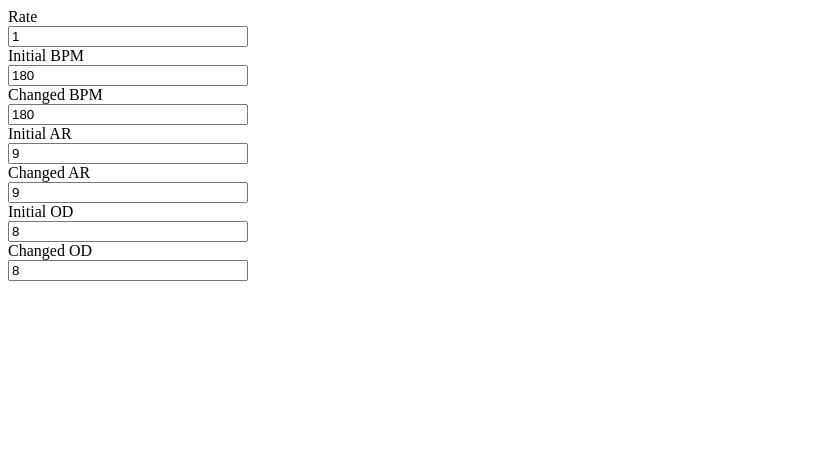
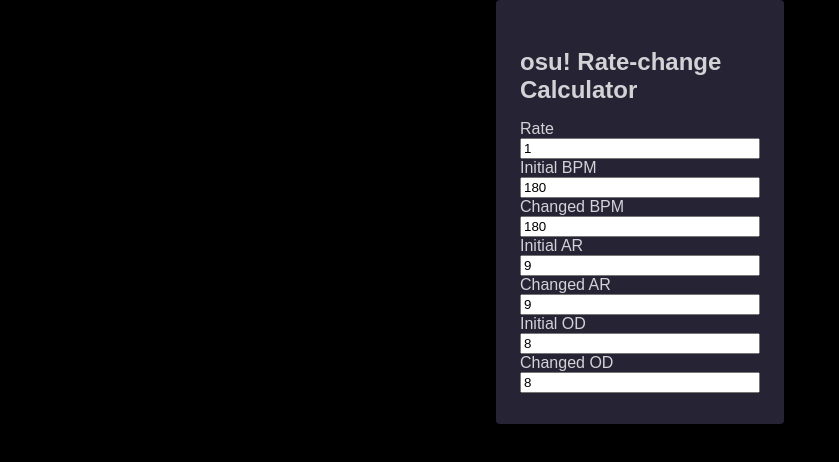
Before and after one commit to sgnu/orc, a plain HTML site: page index.html in a window 1280 px wide. Shown: the whole page, without its empty margins (0-839 px from the left). Drawn offline with Linux system fonts and the light colour scheme.

Commit message:
Updated styling

```diff
--- a/index.css
+++ b/index.css
@@ -1,5 +1,27 @@
+body, html {
+    margin: 0;
+    padding: 0;
+    background-color: black;
+}
+
 #container {
+    font-family: sans-serif;
+    background-color: #262335;
+    color: #ffffffcc;
+    border-radius: 4px;
     display: flex;
+    justify-content: space-evenly;
     flex-direction: column;
     width: 240px;
+    height: 360px;
+
+    padding: 32px 24px;
+
+    position: absolute;
+    left: 50%;
+    transform: translateX(-50%);
 }
+
+#container h1 {
+    font-size: 18pt;
+}
--- a/index.html
+++ b/index.html
@@ -11,6 +11,7 @@
 
 <body>
     <div id="container">
+        <h1>osu! Rate-change Calculator</h1>
         Rate <input type="number" name="rate" id="rate" value="1" step="0.1">
         Initial BPM <input type="number" name="initial BPM" id="initial-bpm" value="180">
         Changed BPM <input type="number" name="changed BPM" id="changed-bpm" value="180">
```
